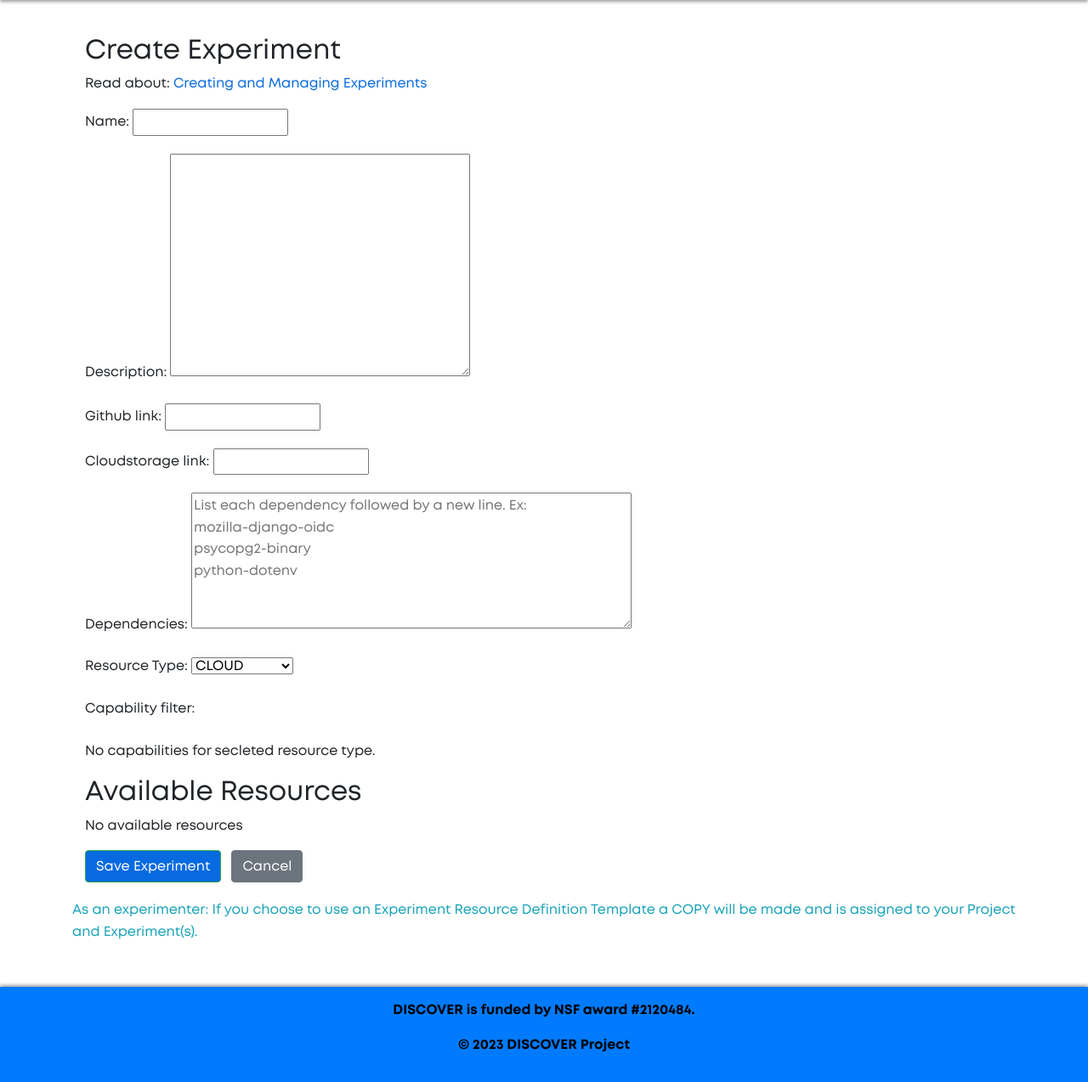
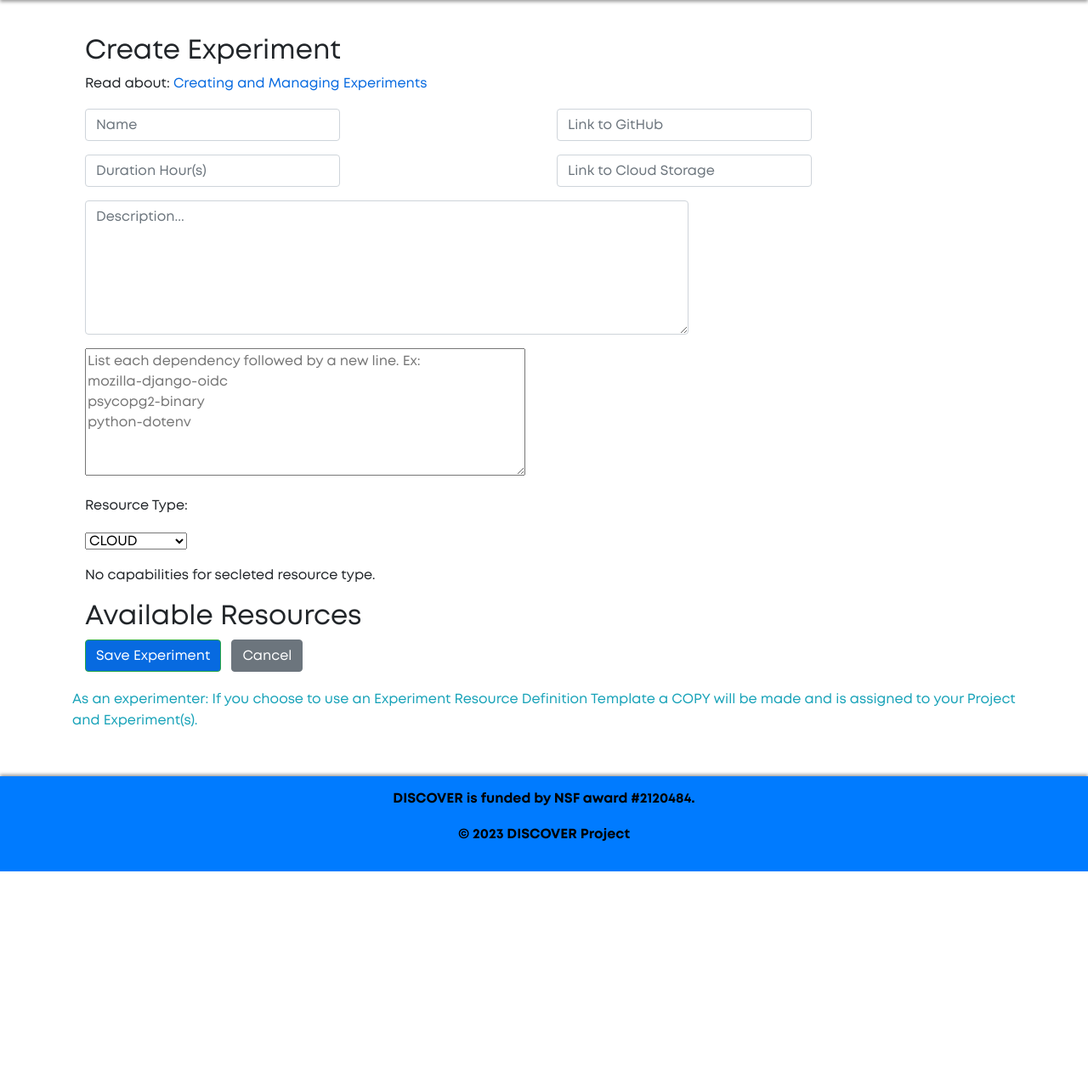
Before and after one commit to DiscoverCCRI/portal_v1, a Django app: template templates/experiments/experiment_create.html in a window 1280 px wide. Shown: the part 66-1340 px from the top of the page at 85% size. After the commit the page ends 1092 px from the top, so only its background shows below. Run offline with Django 3.2, Linux system fonts and the light colour scheme; the template is opened without the code that fills it: values that come from a table or form of the project are taken from there, others are empty; the visitor is signed in with stand-in values (Sample User, id 1); parts of the project's set-up code (start-up, migrations or seed data) failed here and were passed over; some libraries are stand-ins or nearby versions.

Commit message:
added new input field for experiment creation

```diff
--- a/experiments/experiments.py
+++ b/experiments/experiments.py
@@ -37,6 +37,7 @@ def create_new_experiment(request, form, project_id):
     experiment.name = form.data.getlist("name")[0]
     experiment.github_link = form.data.getlist("github_link")[0]
     experiment.cloudstorage_link = form.data.getlist("cloudstorage_link")[0]
+    experiment.execution_duration = form.data.getlist("execution_duration")[0]
 
     experiment.dependencies = parse_string(form.data.getlist("dependencies")[0])
 
@@ -48,8 +49,6 @@ def create_new_experiment(request, form, project_id):
     experiment.created_by = request.user
     experiment.created_date = timezone.now()
     experiment.save()
-
-    print(form.data.getlist("resources")[0])
 
     resources_uuid = parseUuidString(form.data.getlist("resources")[0])
 
--- a/experiments/forms.py
+++ b/experiments/forms.py
@@ -21,7 +21,6 @@ class ExperimentModelChoiceField(ModelChoiceField):
         if obj.project:
             erd_project = obj.project.name
         return "{0} ({1})".format(erd_name, erd_project)
-
 
 class ExperimentCreateForm(forms.ModelForm):
     def __init__(self, *args, **kwargs):
@@ -98,7 +97,41 @@ class ExperimentCreateForm(forms.ModelForm):
             "description",
             "github_link",
             "cloudstorage_link",
+            "execution_duration",
         ]
+        widgets = {
+            "name": forms.TextInput(attrs=
+                               {
+                                   'placeholder': 'Name',
+                                   'style': 'width: 300px;',
+                                   'class': 'form-control'
+                                }),
+            "github_link": forms.TextInput(attrs=
+                               {
+                                   'placeholder': 'Link to GitHub',
+                                   'style': 'width: 300px;',
+                                   'class': 'form-control'
+                                }),
+            "cloudstorage_link": forms.TextInput(attrs=
+                               {
+                                   'placeholder': 'Link to Cloud Storage',
+                                   'style': 'width: 300px;',
+                                   'class': 'form-control'
+                                }),
+            "execution_duration": forms.NumberInput(attrs=
+                               {
+                                   'placeholder': 'Duration Hour(s)',
+                                   'style': 'width: 300px;',
+                                   'class': 'form-control'
+                                }),
+            "description": forms.Textarea(attrs=
+                               {
+                                    'placeholder': 'Description...',
+                                    'class': 'form-control',
+                                    "rows": 6,
+                                    "cols": 60,
+                                })
+        }
 
 
 class ExperimentUpdateExperimentersForm(forms.ModelForm):
--- a/experiments/models.py
+++ b/experiments/models.py
@@ -12,6 +12,7 @@ from accounts.models import AerpawUser
 from profiles.models import Profile
 from projects.models import Project
 from resources.models import Resource, ResourceStageChoice
+from django.core.validators import MaxValueValidator, MinValueValidator
 
 logger = logging.getLogger(__name__)
 
@@ -104,6 +105,9 @@ class Experiment(models.Model):
     github_link = models.CharField(max_length=255, blank=False, null=False, default="")
     cloudstorage_link = models.CharField(
         max_length=255, blank=False, null=False, default=""
+    )
+    execution_duration = models.IntegerField(
+        validators=[MaxValueValidator(100), MinValueValidator(1)]
     )
     description = models.TextField()
     experimenter = models.ManyToManyField(
--- a/templates/experiments/experiment_create.html
+++ b/templates/experiments/experiment_create.html
@@ -11,7 +11,44 @@
         </p>
         <form id="create-experiment" method="POST" class="post-form">
             {% csrf_token %}
-            {{ form.as_p }}
+            <div class="row">
+                <div class="col-md-6">
+                    <div class="form-group mb-30">
+                        {{ form.name }}
+                    </div>
+                </div>
+                <div class="col-md-6">
+                    <div class="form-group mb-30">
+                        {{ form.github_link }}
+                    </div>
+                </div>
+                <div class="col-md-6">
+                    <div class="form-group mb-30">
+                        {{ form.execution_duration }}
+                    </div>
+                </div>
+                <div class="col-md-6">
+                    <div class="form-group mb-30">
+                        {{ form.cloudstorage_link }}
+                    </div>
+                </div>
+                <div class="col-md-8">
+                    <div class="form-group mb-30">
+                        {{ form.description }}
+                    </div>
+                </div>
+                <div class="col-md-8">
+                    <div class="form-group mb-30">
+                        {{ form.dependencies }}
+                    </div>
+                </div>
+                <div class="col-md-6">
+                    <p>Resource Type:</p>
+                    <div class="form-group mb-30">
+                        {{ form.resourceType }}
+                    </div>
+                </div>
+            </div>
             <p id="no_capabilities">No capabilities for secleted resource type.</p>
             <h2>Available Resources</h2>
             <div id="resources">
```
Lines whose indentation alone changed are shown as unchanged.
